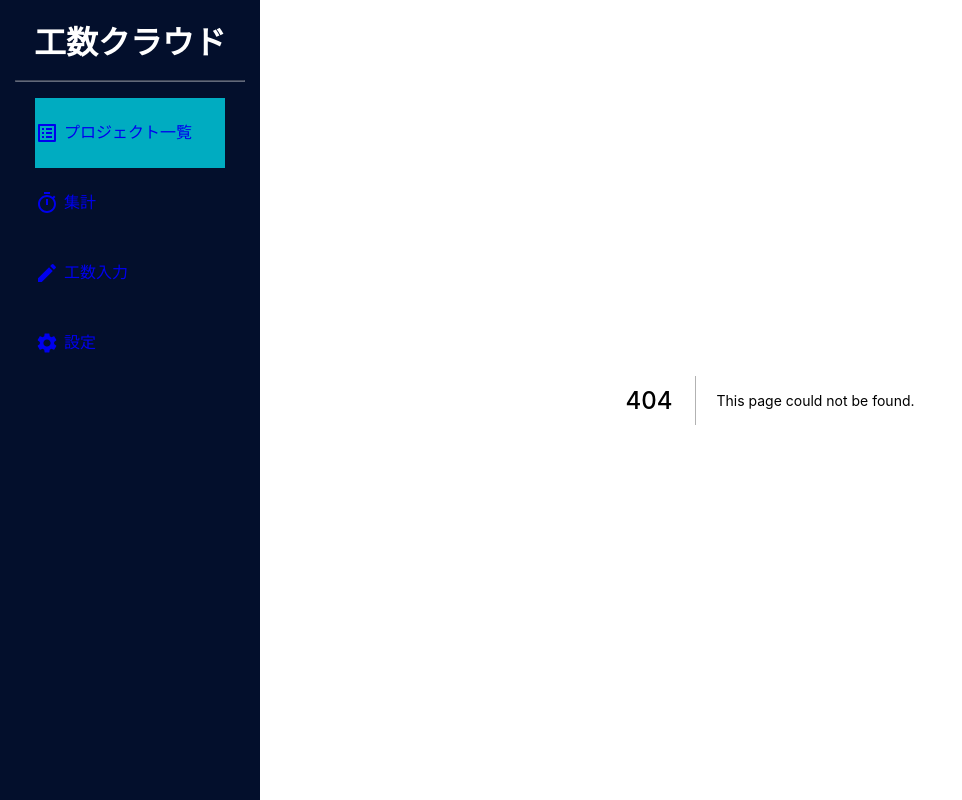
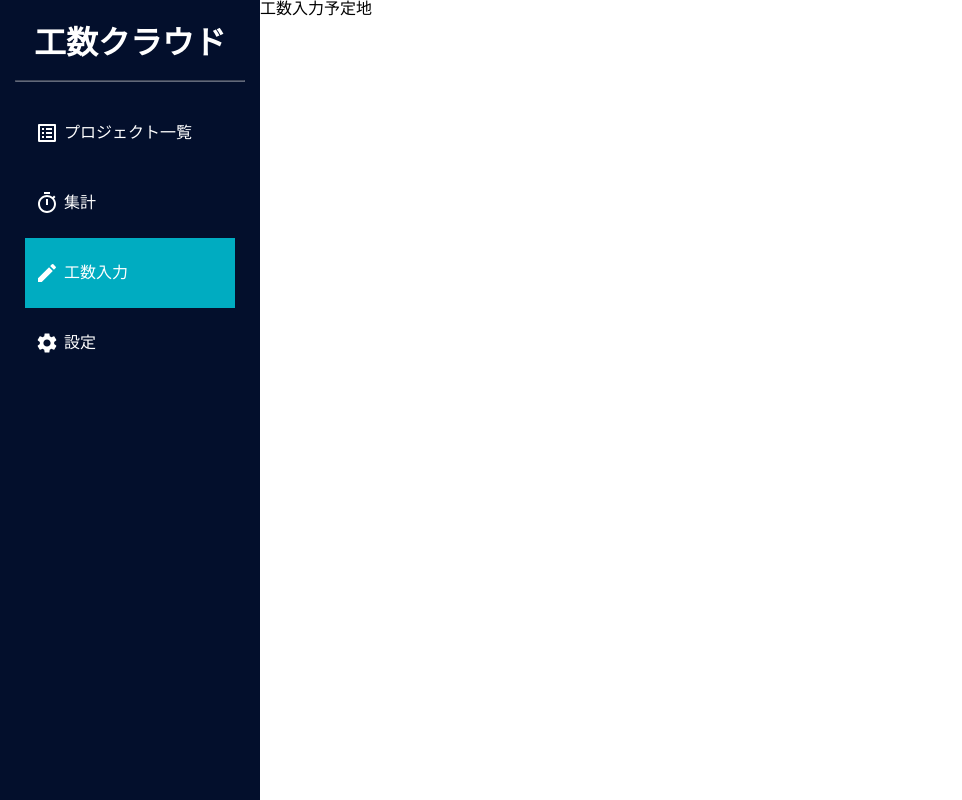
Before and after one commit to Sa2Knight/kosu-cloud, a Next.js app: page /hours in a window 1280 px wide. Before the commit this address had no page. Shown: the whole page, without its empty margins (0-962 px from the left). Built offline with nearby package versions, Linux system fonts and the light colour scheme.

Commit message:
サイドメニューからそれぞれの画面に遷移できるように

```diff
--- a/components/Sidebar.tsx
+++ b/components/Sidebar.tsx
@@ -1,3 +1,4 @@
+import { useRouter } from 'next/router'
 import Link from 'next/link'
 import EditIcon from '@material-ui/icons/Edit'
 import ListAltIcon from '@material-ui/icons/ListAlt'
@@ -5,37 +6,43 @@ import TimerIcon from '@material-ui/icons/Timer'
 import SettingsIcon from '@material-ui/icons/Settings'
 
 export default function Sidebar() {
+  const { asPath } = useRouter()
+
+  const menuListItemClassNames = (href: string) => {
+    return href === asPath ? 'menu-list-item selected' : 'menu-list-item'
+  }
+
   return (
     <div className="sidebar">
       <h1 className="header">工数クラウド</h1>
       <hr className="line" />
       <ul className="menu-list">
-        <li className="menu-list-item selected">
-          <Link href="/">
+        <li className={menuListItemClassNames('/projects')}>
+          <Link href="/projects">
             <a>
               <ListAltIcon />
               <label>プロジェクト一覧</label>
             </a>
           </Link>
         </li>
-        <li className="menu-list-item">
-          <Link href="/">
+        <li className={menuListItemClassNames('/summary')}>
+          <Link href="/summary">
             <a>
               <TimerIcon />
               <label>集計</label>
             </a>
           </Link>
         </li>
-        <li className="menu-list-item">
-          <Link href="/">
+        <li className={menuListItemClassNames('/hours')}>
+          <Link href="/hours">
             <a>
               <EditIcon />
               <label>工数入力</label>
             </a>
           </Link>
         </li>
-        <li className="menu-list-item">
-          <Link href="/">
+        <li className={menuListItemClassNames('/settings')}>
+          <Link href="/settings">
             <a>
               <SettingsIcon />
               <label>設定</label>
@@ -63,8 +70,8 @@ export default function Sidebar() {
             opacity: 0.4;
           }
           .menu-list {
-            padding-left: 20px;
-            padding-right: 20px;
+            padding-left: 10px;
+            padding-right: 10px;
             .menu-list-item {
               display: flex;
               align-items: center;
@@ -78,10 +85,11 @@ export default function Sidebar() {
               }
               a {
                 display: flex;
+                width: 100%;
+                padding-left: 10px;
+                padding-right: 10px;
+                color: #fff;
                 text-decoration: none;
-                &:visited {
-                  color: #fff;
-                }
                 label {
                   margin-left: 5px;
                   cursor: pointer;
--- /dev/null
+++ b/pages/hours.tsx
@@ -0,0 +1,9 @@
+import React from 'react'
+
+const Hours = () => (
+  <div>
+    <div>工数入力予定地</div>
+  </div>
+)
+
+export default Hours
```
Also changed, not shown: pages/form.tsx (added, +9 -0 lines), pages/projects.tsx (added, +9 -0 lines), pages/settings.tsx (added, +9 -0 lines), pages/summary.tsx (added, +9 -0 lines).
